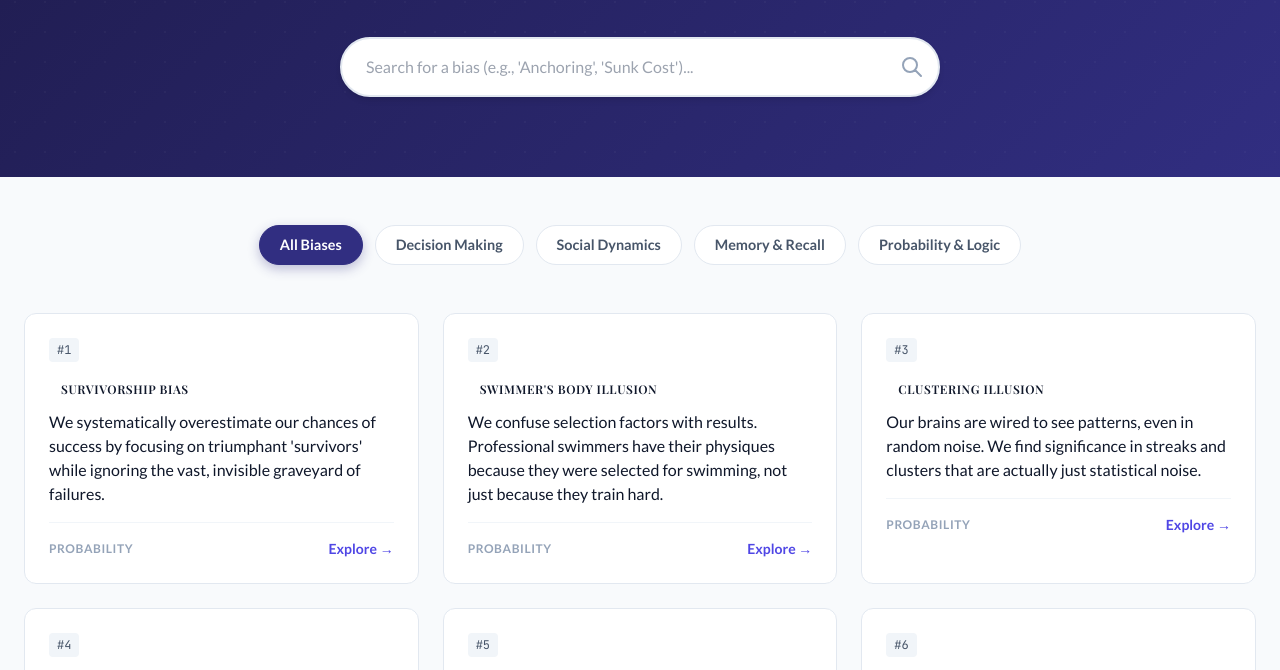
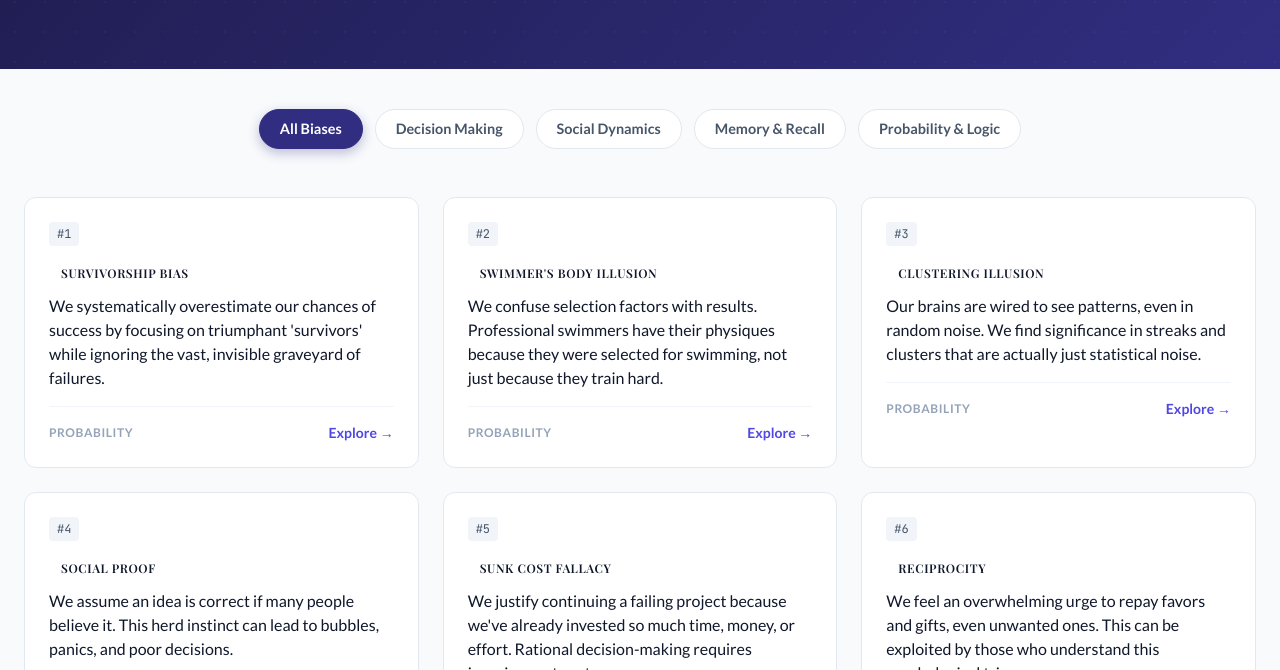
Before and after one commit to vivmuk/CognitiveBias, a website: page bias-learning-hub.html in a window 1280 px wide. Shown: the part 348-1018 px from the top of the page. Drawn offline with nearby package versions, Linux system fonts and the light colour scheme.

Commit message:
Remove hero search box and rebalance layout

```diff
--- a/bias-learning-hub.html
+++ b/bias-learning-hub.html
@@ -37,29 +37,16 @@
     </nav>
 
     <!-- Hero Section -->
-    <header class="hero-gradient py-20 px-6 mb-12 relative">
+    <header class="hero-gradient py-16 px-6 mb-10 relative">
         <div class="hero-pattern"></div>
         <div class="container mx-auto text-center relative z-10">
             <h1 class="font-serif text-5xl md:text-6xl font-bold mb-6 leading-tight">
                 Master the Art of <br />
                 <span class="text-amber-400">Clear Thinking</span>
             </h1>
-            <p class="text-indigo-100 text-xl max-w-2xl mx-auto mb-10 font-light">
+            <p class="text-indigo-100 text-xl max-w-2xl mx-auto mb-6 font-light">
                 A comprehensive library of 99 cognitive biases to sharpen your decision-making skills.
             </p>
-
-            <!-- Search Box -->
-            <div class="search-container">
-                <input type="text" id="searchBox" class="search-input"
-                    placeholder="Search for a bias (e.g., 'Anchoring', 'Sunk Cost')..." onkeyup="filterBiases()">
-                <div class="absolute right-4 top-1/2 transform -translate-y-1/2 text-slate-400">
-                    <svg xmlns="http://www.w3.org/2000/svg" class="h-6 w-6" fill="none" viewBox="0 0 24 24"
-                        stroke="currentColor">
-                        <path stroke-linecap="round" stroke-linejoin="round" stroke-width="2"
-                            d="M21 21l-6-6m2-5a7 7 0 11-14 0 7 7 0 0114 0z" />
-                    </svg>
-                </div>
-            </div>
         </div>
     </header>
 
--- a/styles.css
+++ b/styles.css
@@ -148,30 +148,6 @@ h6 {
     color: #92400e;
 }
 
-/* --- Search & Filter --- */
-.search-container {
-    position: relative;
-    max-width: 600px;
-    margin: 0 auto;
-}
-
-.search-input {
-    width: 100%;
-    padding: 1rem 1.5rem;
-    border: 2px solid #e2e8f0;
-    border-radius: 50px;
-    font-size: 1rem;
-    transition: all 0.3s ease;
-    background: white;
-    box-shadow: var(--card-shadow);
-}
-
-.search-input:focus {
-    outline: none;
-    border-color: var(--accent-primary);
-    box-shadow: 0 0 0 4px rgba(49, 46, 129, 0.1);
-}
-
 .filter-chip {
     background: white;
     border: 1px solid #e2e8f0;
```
